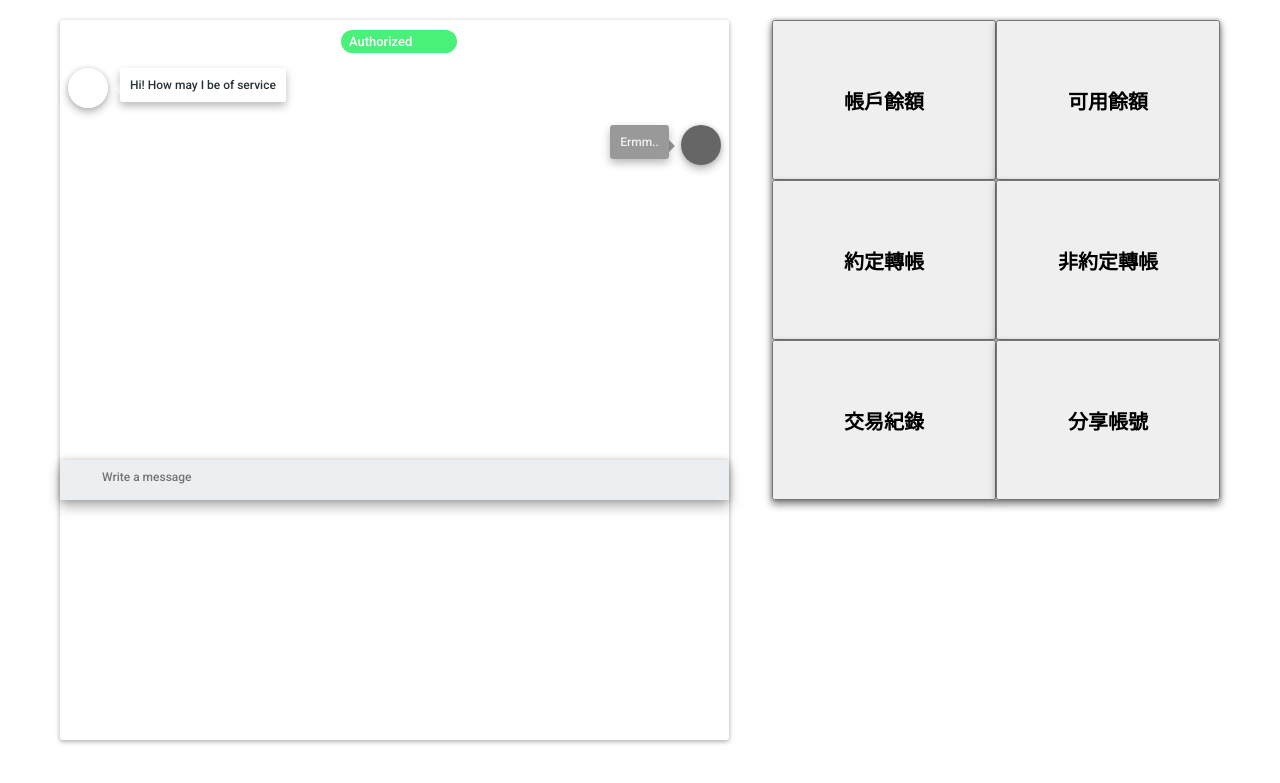
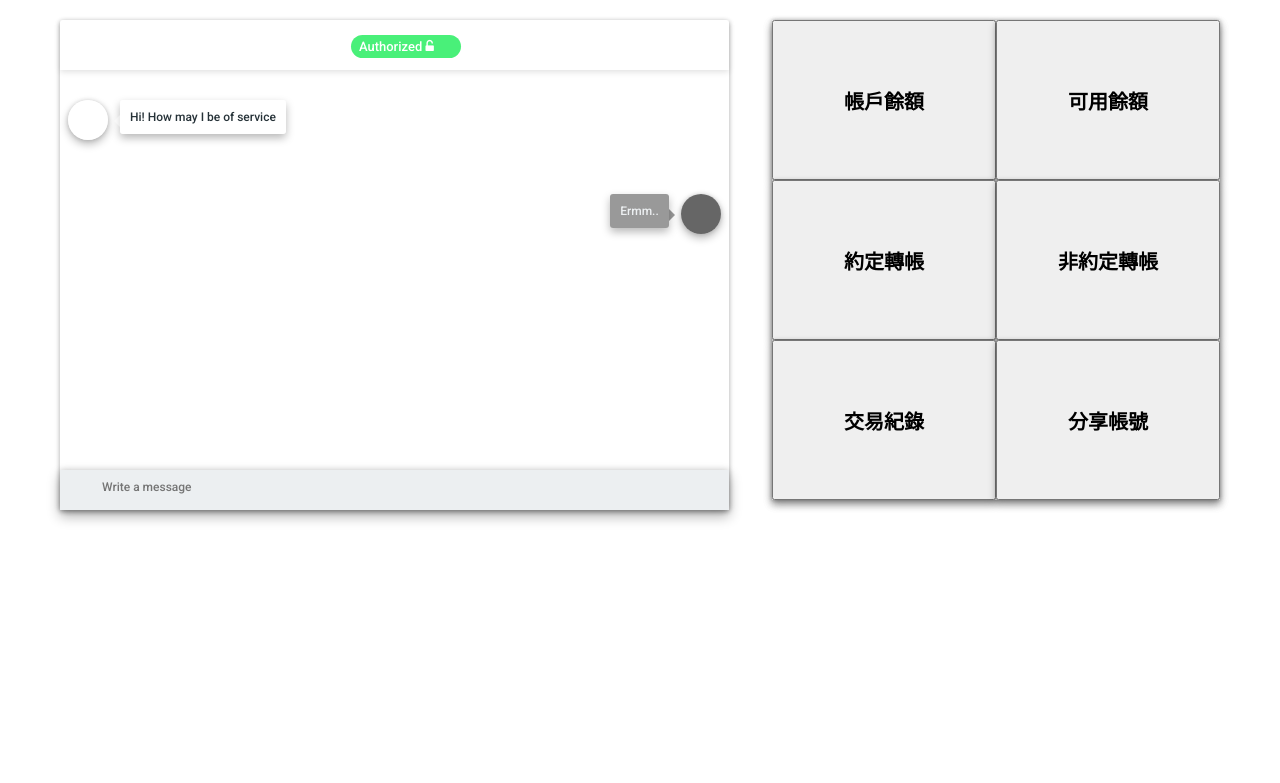
Before and after one commit to zzip881022/speech_detect, a Flask app: the page made by static/chat_box.html in a window 1280 px wide. Shown: the top 783 px of the page. Run offline with Flask 2, Linux system fonts and the light colour scheme; some libraries are stand-ins or nearby versions.

Commit message:
chat 頁面 css

```diff
--- a/main.py
+++ b/main.py
@@ -25,19 +25,17 @@ def home():
 
 @app.route('/predict', methods=['POST'])
 def predict():
-    time.sleep(2)
+    time.sleep(1)
     if request.method == 'POST':
         verify_model = request.form['verify_model']
         set_using_model(verify_model)
         audio_file = request.form['audio_file']
         shutil.move(file_source + audio_file,file_destination)
         subprocess.run("ffmpeg -i " + audio_file + " -c:v copy -c:a flac transfer.flac")
-        time.sleep(3)
+        time.sleep(1)
         audio_to_numpy_mfcc("transfer.flac")
         prediction = get_prediction()
         # data = {'prediction': prediction.item(), 'verify':verify_model, 'audio':audio_file}
-
-    time.sleep(3)
 
     #辨識完後刪除檔案
     try:
--- a/static/chat_box.html
+++ b/static/chat_box.html
@@ -6,7 +6,8 @@
   <title>CodePen - Material Live Support</title>
   <meta name="viewport" content="width=device-width, initial-scale=1">
   <link rel="stylesheet" href="style.css?ddsswddwdwdwdwswwd">
-
+  <!-- icon -->
+  <link rel="stylesheet" href="https://cdnjs.cloudflare.com/ajax/libs/font-awesome/4.7.0/css/font-awesome.min.css">
 </head>
 
 <body>
@@ -29,7 +30,7 @@
             <li><span class="chat_color" style="border:solid 5px #f44336" color="red"></span></li>
           </ul>
         </div>
-        <span class="tag approved">Authorized</span>
+        <span class="tag approved" style="align-items: center;">Authorized <i class="fa fa-unlock-alt" aria-hidden="true"></i></span>
       </div>
       <div class="chat_login">
         <a id="chat_send_email" class="fab"><i class="zmdi zmdi-email"></i></a>
--- a/static/nav.html
+++ b/static/nav.html
@@ -11,6 +11,8 @@
     <link rel='stylesheet' href='https://cdnjs.cloudflare.com/ajax/libs/font-awesome/5.10.2/css/all.css'>
     <link rel="stylesheet" href="nav.css?dededwdw">
 
+    <!-- icon -->
+    <link rel="stylesheet" href="https://cdnjs.cloudflare.com/ajax/libs/font-awesome/4.7.0/css/font-awesome.min.css">
 </head>
 
 <body>
@@ -28,7 +30,7 @@
                     <div class="right"></div>
                 </div>
                 <li class="nav-item active">
-                    <a class="nav-link" onclick="window.parent.location.href = 'http://127.0.0.1:5000'"><i class="fa fa-share"></i>Logout
+                    <a class="nav-link" onclick="window.parent.location.href = 'http://127.0.0.1:5000'"><i class="fa fa-sign-out"></i>Logout
                     </a>
                 </li>
             </ul>
--- a/static/style.css
+++ b/static/style.css
@@ -88,7 +88,6 @@ body {
 .chat {
   position: absolute;
   width: 95%;
-  height: 90%;
   margin: 20px;
   font-size: 12px;
   line-height: 15px;
@@ -103,10 +102,11 @@ body {
 }
 
 .chat_header {
-  margin: 10px;
+  height: 50px;
   font-size: 14px;
   font-family: 'Roboto';
   font-weight: 500;
+  box-shadow: 0 1.5px 6px rgb(0 0 0 / 12%);
 }
 
 .chat_header .span {
@@ -284,7 +284,7 @@ body {
 .chat_converse {
   position: relative;
   background: inherit;
-  margin: 30px 0 0 0;
+  margin: 0;
   max-height: 400px;
   min-height: 400px;
   font-size: 12px;
@@ -307,7 +307,7 @@ body {
 
 .chat .chat_converse .chat_msg_item {
   position: relative;
-  margin: 8px 0 15px 0;
+  margin: 30px 0 30px 0;
   padding: 8px 10px;
   max-width: 40%;
   display: block;
@@ -763,14 +763,23 @@ strong.chat_time {
 
 .tag.approved {
   background-color: #49f079;
-  color: white;
+}
+
+.tag.rejected {
+  background-color: #f04949;
 }
 
 .tag {
   position: absolute;
   left: 42%;
-  width: 15%;
+  width: 14%;
   font-size: 13px;
   padding: 4px 8px;
   border-radius: 15px;
+  margin: 15px 10px;
+  color: white;
 }
+
+.zmdi-more-vert {
+  margin: 15px;
+}
```
